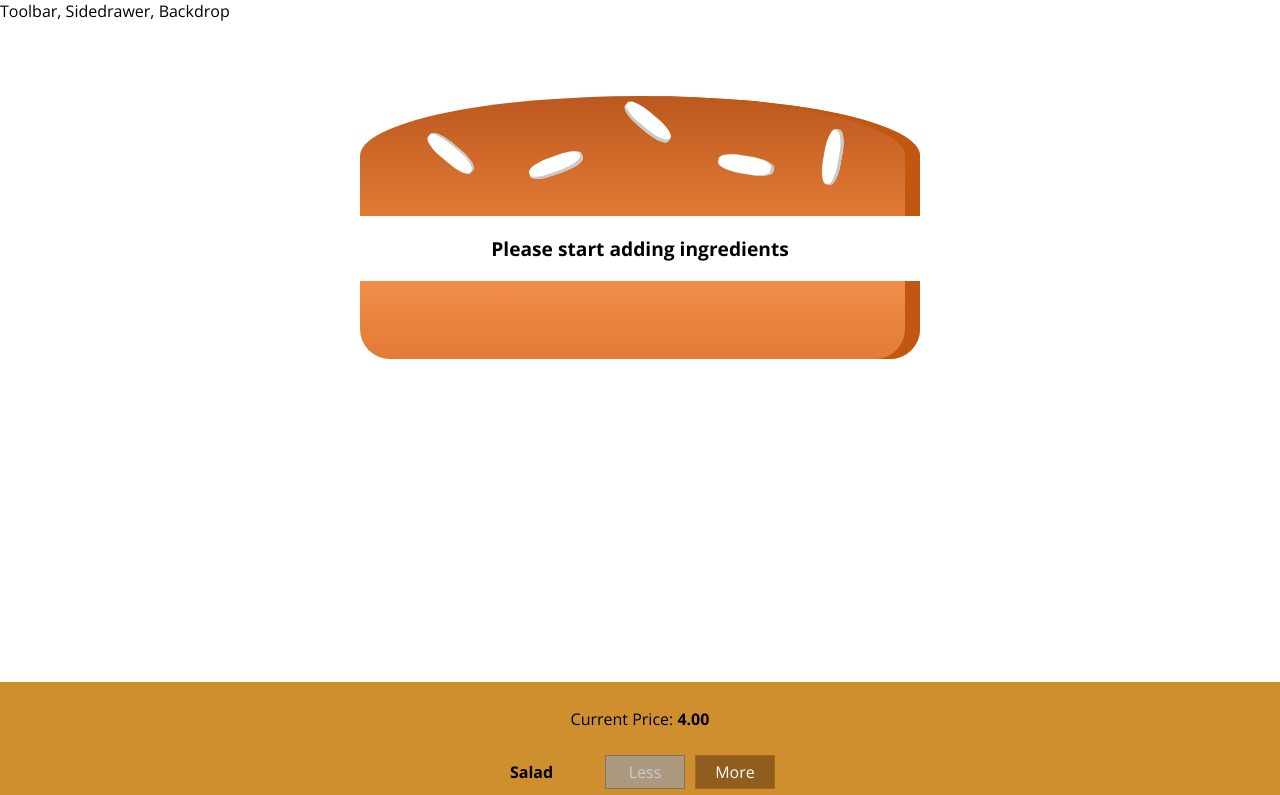
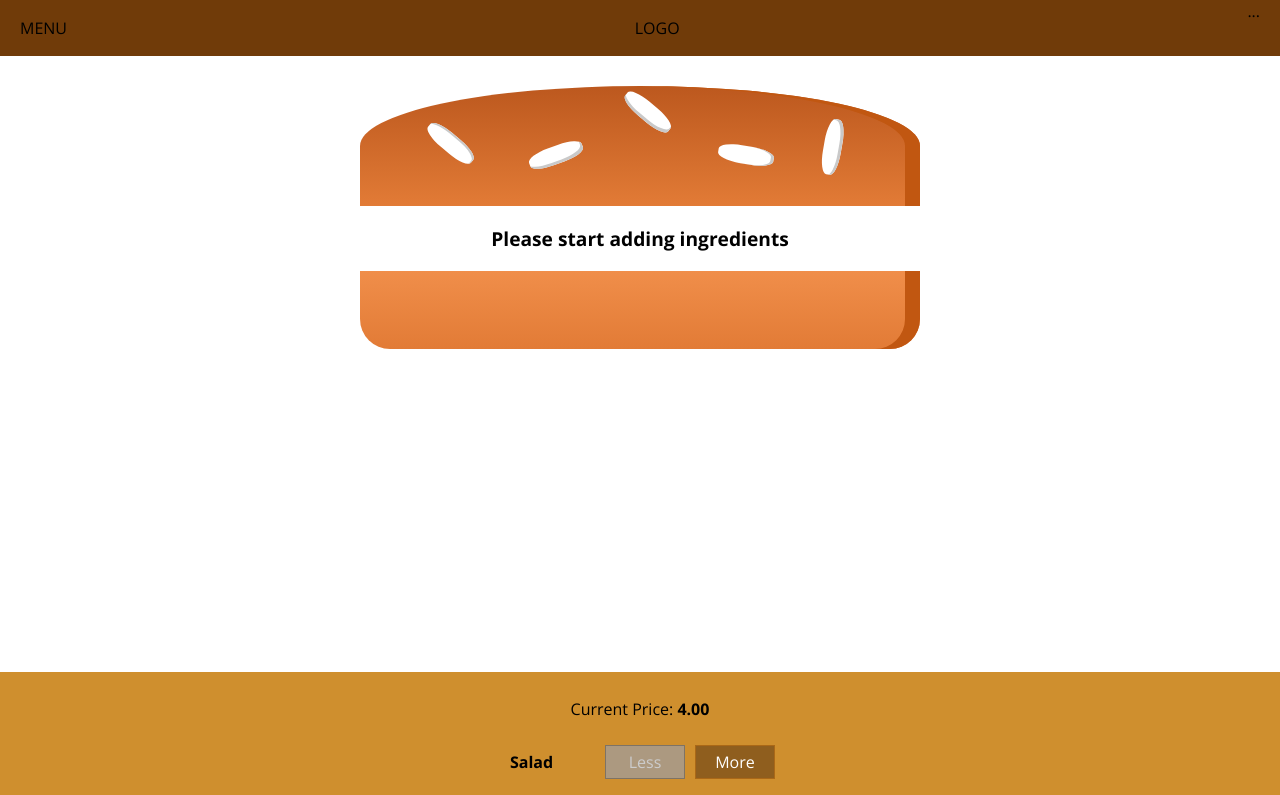
Before and after one commit to mdelfante/burger-builder, a React (Create React App) app: page / in a window 1280 px wide. Shown: the top 795 px of the page. Built offline with nearby package versions, Linux system fonts and the light colour scheme.

Commit message:
started creating toolbar

```diff
--- a/src/components/Layout/Layout.js
+++ b/src/components/Layout/Layout.js
@@ -1,9 +1,10 @@
 import React from 'react';
 import classes from './Layout.module.css';
+import Toolbar from '../Navigation/Toolbar/Toolbar';
 
 const layout = (props) => (
     <React.Fragment>
-        <div>Toolbar, Sidedrawer, Backdrop</div>
+        <Toolbar />
         <main className={classes.Content}>
             {props.children}
         </main>
--- a/src/components/Layout/Layout.module.css
+++ b/src/components/Layout/Layout.module.css
@@ -1,3 +1,3 @@
 .Content {
-    margin-top: 60px;
+    margin-top: 72px;
 }
--- /dev/null
+++ b/src/components/Navigation/Toolbar/Toolbar.js
@@ -0,0 +1,13 @@
+import classes from './Toolbar.module.css';
+
+const toolbar = () => (
+    <header className={classes.Toolbar}>
+        <div>MENU</div>
+        <div>LOGO</div>
+        <nav>
+            ...
+        </nav>
+    </header>
+);
+
+export default toolbar;
--- /dev/null
+++ b/src/components/Navigation/Toolbar/Toolbar.module.css
@@ -0,0 +1,18 @@
+.Toolbar {
+    height: 56px;
+    width: 100%;
+    position: fixed;
+    top: 0;
+    left: 0;
+    background-color: #703B09;
+    display: flex;
+    justify-content: space-between;
+    align-items: center;
+    padding: 0 20px;
+    box-sizing: border-box;
+    z-index: 90;
+}
+
+.Toolbar nav {
+    height: 100%;
+}
```
Also changed, not shown: src/components/Logo/Logo.js (added).
